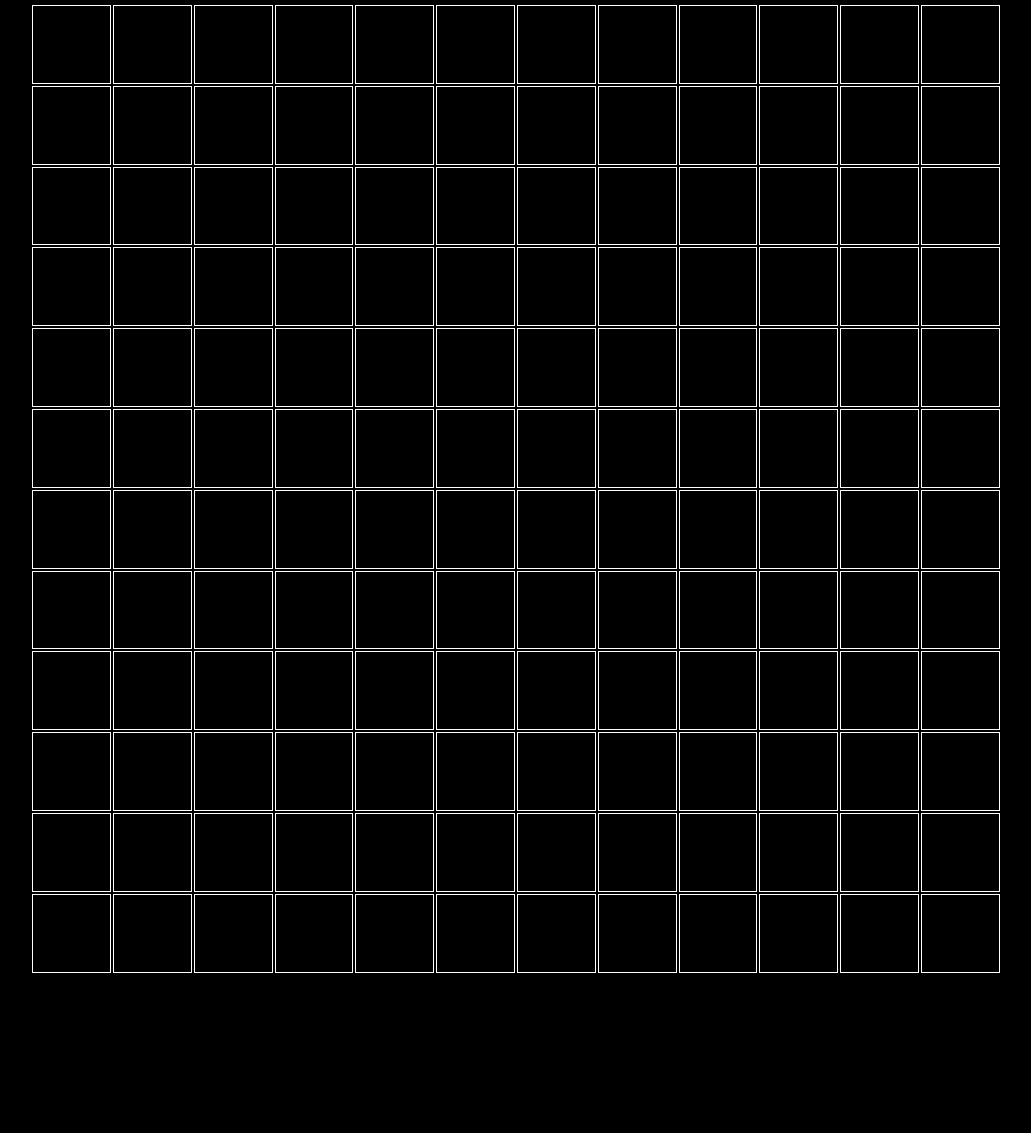
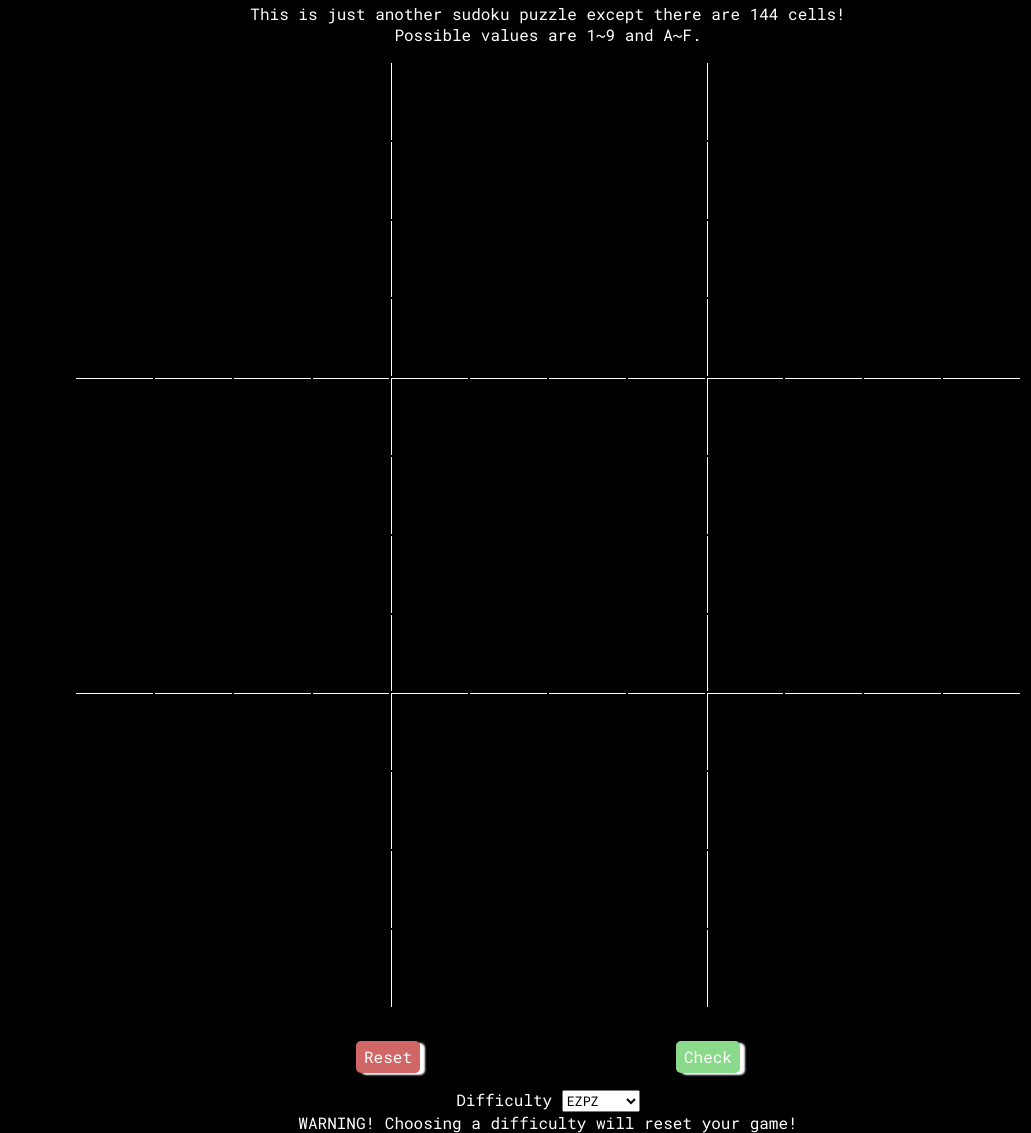
Before and after one commit to ljinlabs/hexadocu-js, a plain HTML site: page index.html in a window 1280 px wide. Shown: the part 77-1210 px from the top of the page, without its empty margins (92-1123 px from the left). Before the commit the page ends 1052 px from the top, so only its background shows below. Drawn offline with Linux system fonts and the light colour scheme.

Commit message:
build layout

```diff
--- a/index.html
+++ b/index.html
@@ -1,5 +1,6 @@
 <!DOCTYPE html>
 <html lang="en">
+
 <head>
     <meta charset="UTF-8">
     <meta http-equiv="X-UA-Compatible" content="IE=edge">
@@ -7,14 +8,42 @@
     <link rel="stylesheet" href="style.css">
     <title>Hexadocu</title>
 </head>
+
 <body>
     <section class="main-title">
         <h1>HEXADOCU</h1>
     </section>
+    <div class="info">
+        <p class="intro">
+            This is just another sudoku puzzle except there are 144 cells!
+        </p>
+        <p class="intro">
+            Possible values are 1~9 and A~F.
+        </p>
+    </div>
     <section class="puzzle-area">
         <table id="puzzle">
         </table>
     </section>
-    <script src="script.js"></script>
+    <div class="buttons">
+        <div id="reset" class="btn">Reset</div>
+        <div id="check" class="btn">Check</div>
+    </div>
+    <div class="difficulty">
+        <form method="post">
+            <label for="diff">Difficulty</label>
+            <select name="diff" id="diff">
+                <option value="ezpz">EZPZ</option>
+                <option value="easy">Easy</option>
+                <option value="regular">Regular</option>
+                <option value="hard">Hard</option>
+                <option value="bruh">BRUH</option>
+            </select>
+        </form>
+        <p class="warning">WARNING! Choosing a difficulty will reset your game!</p>
+    </div>
+    <script src="puzzle.js"></script>
+    <script src="main.js"></script>
 </body>
+
 </html>
--- a/script.js
+++ b/main.js
@@ -13,23 +13,34 @@ function buildPuzzle() {
         tr.setAttribute('class','row');
         puzzle.appendChild(tr);
     }
-    console.log(puzzle);
     return true;
 }
 
 function parseId(id) {
-
+    const idSplit = id.split("-");
+    return [parseInt(idSplit[1]), parseInt(idSplit[3])];
 }
 
 function colorBorders() {
     const allCells = document.querySelectorAll(".cell");
     allCells.forEach(elem => {
-        let cellId = elem.getAttribute('id');
-    })
+        const cellId = elem.getAttribute('id');
+        const splits = parseId(cellId);
+        const i = splits[0];
+        const j = splits[1];
+
+        if (i % 4 == 0 && i != 0) {
+            elem.classList.add("top-border");
+        }
+        if (j % 4 == 0 && j != 0) {
+            elem.classList.add("left-border");
+        }
+    });
 }
 
 function main() {
     buildPuzzle();
+    colorBorders();
 }
 
 main();
--- /dev/null
+++ b/puzzle.js
@@ -0,0 +1,5 @@
+class Puzzle {
+  constructor() {
+
+  }
+}
--- a/style.css
+++ b/style.css
@@ -3,7 +3,8 @@
 * {
     padding: 0;
     margin: 0;
-    box-sizing: border;
+    box-sizing: border-box;
+    font-family: "Roboto Mono", sans-serif;
 }
 
 body {
@@ -23,14 +24,66 @@ body {
     display: flex;
     justify-content: center;
     align-items: center;
+    margin: 0 auto;
 }
 
 #puzzle {
+    text-align: center;
     margin: 0 auto;
 }
 
 td {
-    border: 1px white solid;
+    /* border: 1px white solid; */
     width: 6vw;
     height: 6vw;
 }
+
+.left-border {
+    border-left: 1px solid white;
+}
+
+.top-border {
+    border-top: 1px solid white;
+}
+
+.buttons {
+    width: 50%;
+    margin: 0 auto;
+    margin-top: 2em;
+    display: flex;
+    justify-content: space-around;
+    align-items: center;
+    flex-direction: row;
+}
+
+.btn {
+    width: 3em;
+    height: 1em;
+    border-radius: 5px;
+    cursor: pointer;
+    padding: 1em 2em;
+    display: flex;
+    justify-content: center;
+    align-items: center;
+    box-shadow: 5px 2px 2px white;
+}
+
+#reset {
+    background-color: hsl(0, 54%, 61%);
+}
+
+#check {
+    background-color: hsl(120, 52%, 70%);
+}
+
+.info {
+    text-align: center;
+    margin-bottom: 1em;
+}
+
+.difficulty {
+    width: fit-content;
+    margin: 0 auto;
+    margin-top: 1em;
+    text-align: center;
+}
```
